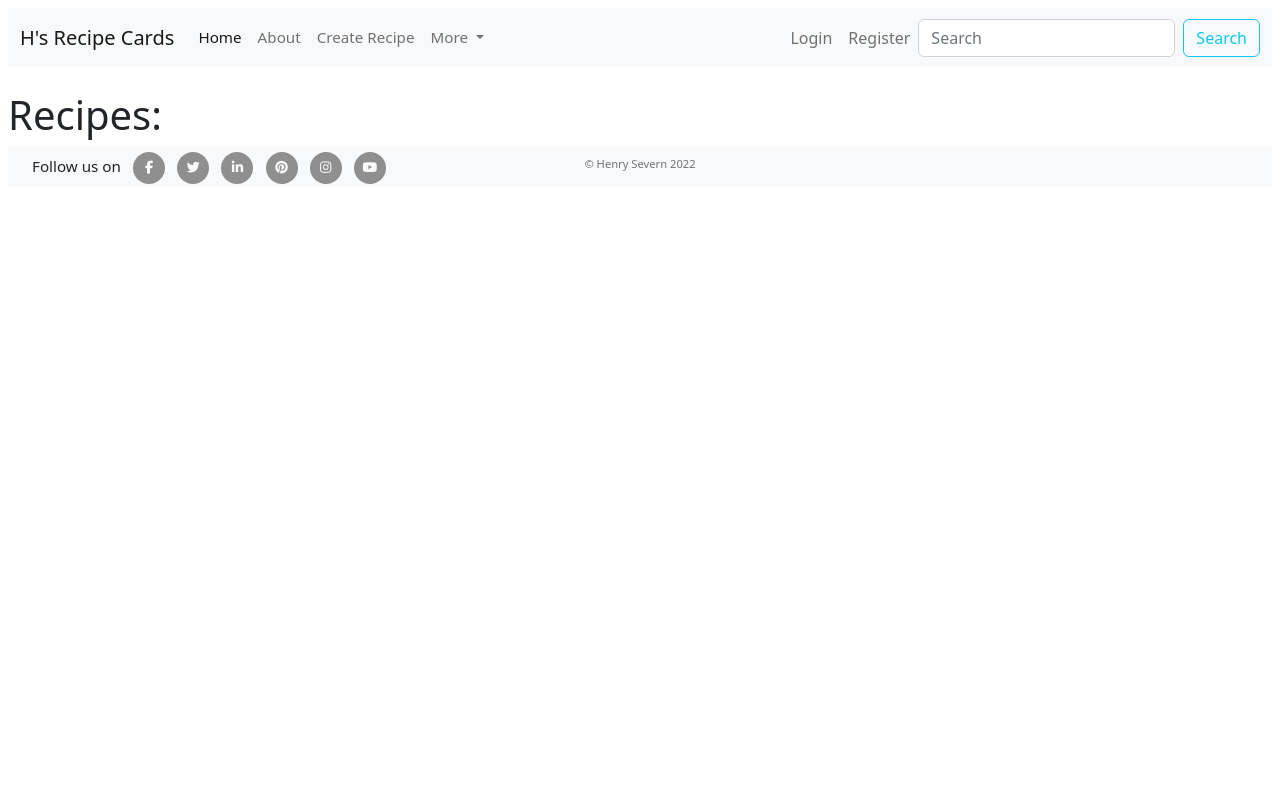
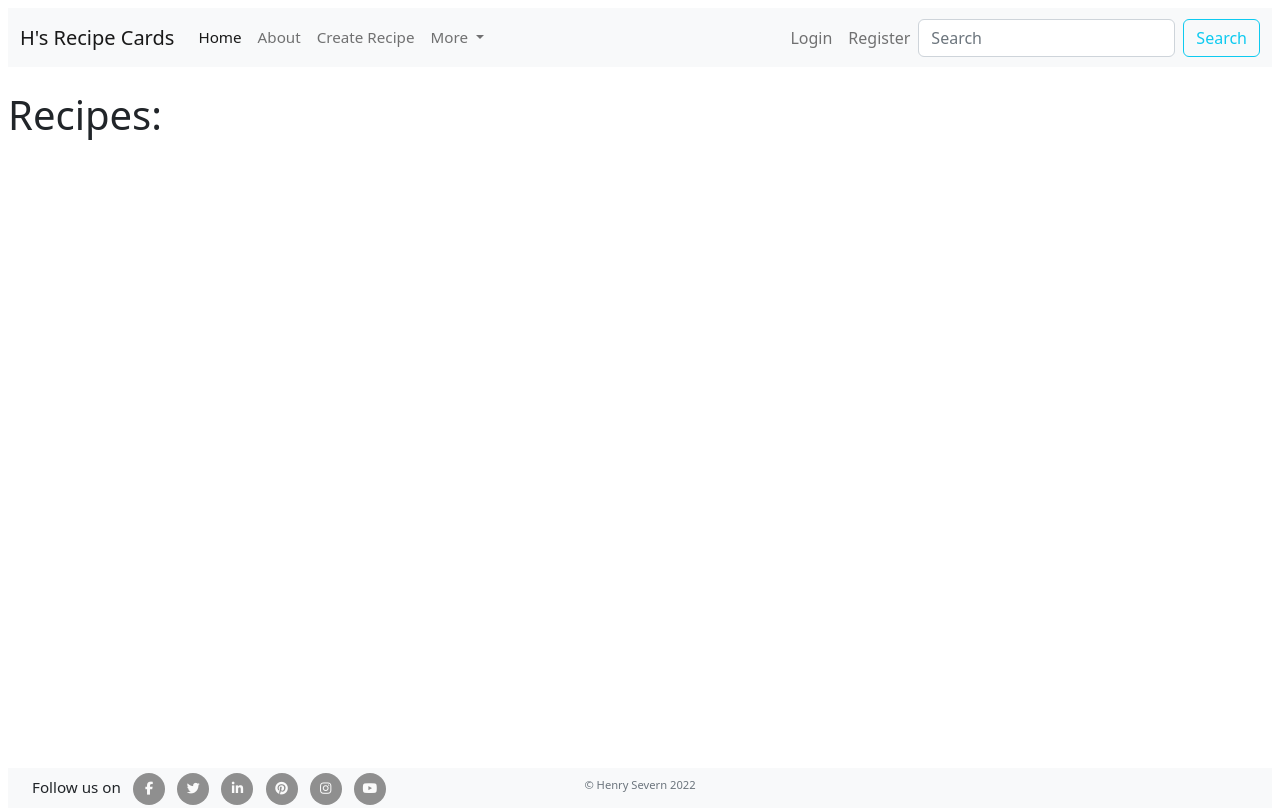
Before and after one commit to henrysevern/django_recipe_app, a Django app: page / in a window 1280 px wide. Before the commit the page ends 184 px from the top, so only its background shows below. Run offline with Django 3.2, Linux system fonts and the light colour scheme; data that the repository does not hold is empty; some libraries are stand-ins or nearby versions.

Commit message:
Add styles to footer element

```diff
--- a/static/css/style.css
+++ b/static/css/style.css
@@ -1,3 +1,12 @@
+html, body {
+    height: 100%;
+}
+
+body>footer {
+    position: sticky;
+    top: 100vh;
+}
+
 #card-likes {
     justify-content: right;
 }
```
